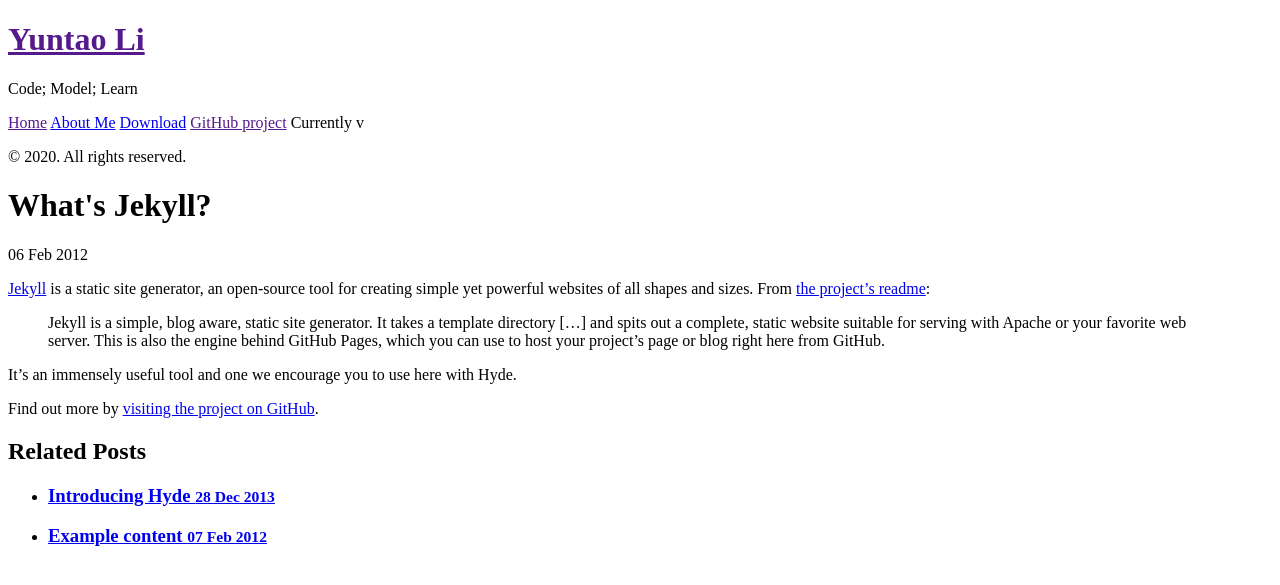
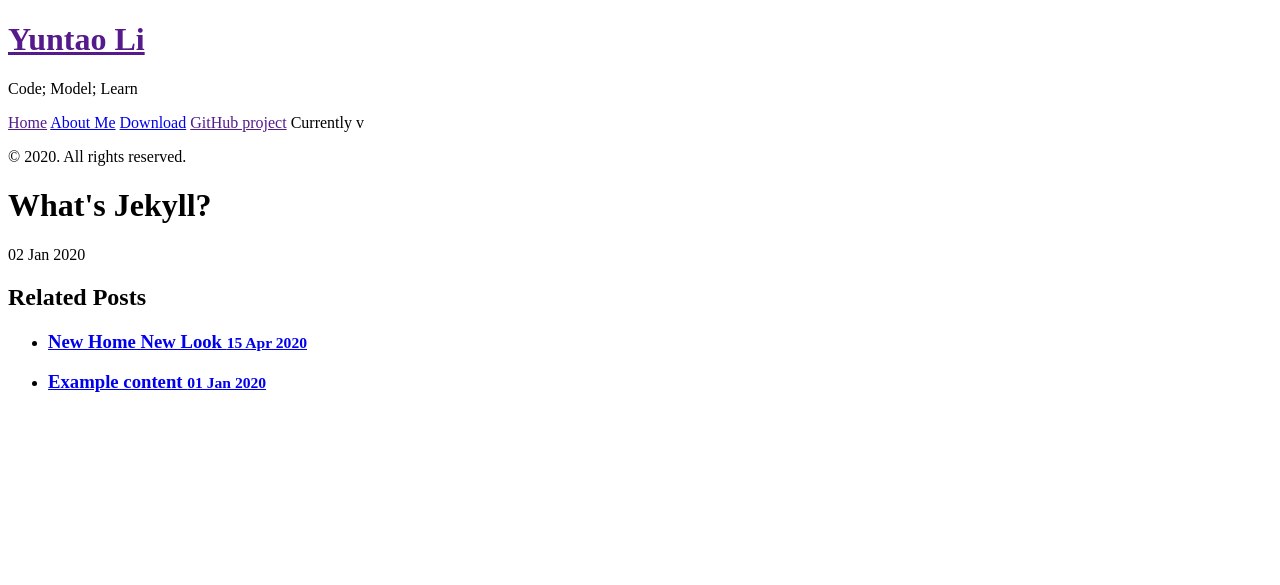
Before and after one commit to PhysCoder/PhysCoder.github.io, a Jekyll site: the page built from _posts/2020-01-02-whats-jekyll.md, in a window 1280 px wide. Shown: the top 585 px of the page. Built offline with Jekyll 4.4.1, drawn with Linux system fonts in a browser that asks for light colours.

Commit message:
update posts

```diff
--- a/_config.yml
+++ b/_config.yml
@@ -1,6 +1,6 @@
 # Dependencies
 markdown:         GFM
-highlighter:      pygments
+highlighter:      rouge
 
 # Permalinks
 permalink:        pretty
--- a/_posts/2013-12-28-introducing-hyde.md
+++ /dev/null
@@ -1,37 +0,0 @@
----
-layout: post
-title: Introducing Hyde
----
-
-Hyde is a brazen two-column [Jekyll](http://jekyllrb.com) theme that pairs a prominent sidebar with uncomplicated content. It's based on [Poole](http://getpoole.com), the Jekyll butler.
-
-### Built on Poole
-
-Poole is the Jekyll Butler, serving as an upstanding and effective foundation for Jekyll themes by [@mdo](https://twitter.com/mdo). Poole, and every theme built on it (like Hyde here) includes the following:
-
-* Complete Jekyll setup included (layouts, config, [404](/404), [RSS feed](/atom.xml), posts, and [example page](/about))
-* Mobile friendly design and development
-* Easily scalable text and component sizing with `rem` units in the CSS
-* Support for a wide gamut of HTML elements
-* Related posts (time-based, because Jekyll) below each post
-* Syntax highlighting, courtesy Pygments (the Python-based code snippet highlighter)
-
-### Hyde features
-
-In addition to the features of Poole, Hyde adds the following:
-
-* Sidebar includes support for textual modules and a dynamically generated navigation with active link support
-* Two orientations for content and sidebar, default (left sidebar) and [reverse](https://github.com/poole/lanyon#reverse-layout) (right sidebar), available via `<body>` classes
-* [Eight optional color schemes](https://github.com/poole/hyde#themes), available via `<body>` classes
-
-[Head to the readme](https://github.com/poole/hyde#readme) to learn more.
-
-### Browser support
-
-Hyde is by preference a forward-thinking project. In addition to the latest versions of Chrome, Safari (mobile and desktop), and Firefox, it is only compatible with Internet Explorer 9 and above.
-
-### Download
-
-Hyde is developed on and hosted with GitHub. Head to the <a href="https://github.com/poole/hyde">GitHub repository</a> for downloads, bug reports, and features requests.
-
-Thanks!
--- a/_posts/2012-02-06-whats-jekyll.md
+++ b/_posts/2020-01-02-whats-jekyll.md
@@ -3,10 +3,10 @@
 title: What's Jekyll?
 ---
 
-[Jekyll](http://jekyllrb.com) is a static site generator, an open-source tool for creating simple yet powerful websites of all shapes and sizes. From [the project's readme](https://github.com/mojombo/jekyll/blob/master/README.markdown):
+<!-- [Jekyll](http://jekyllrb.com) is a static site generator, an open-source tool for creating simple yet powerful websites of all shapes and sizes. From [the project's readme](https://github.com/mojombo/jekyll/blob/master/README.markdown):
 
   > Jekyll is a simple, blog aware, static site generator. It takes a template directory [...] and spits out a complete, static website suitable for serving with Apache or your favorite web server. This is also the engine behind GitHub Pages, which you can use to host your project’s page or blog right here from GitHub.
 
 It's an immensely useful tool and one we encourage you to use here with Hyde.
 
-Find out more by [visiting the project on GitHub](https://github.com/mojombo/jekyll).
+Find out more by [visiting the project on GitHub](https://github.com/mojombo/jekyll). -->
--- /dev/null
+++ b/_posts/2020-04-15-new-home-new-look.md
@@ -0,0 +1,6 @@
+---
+layout: post
+title: New Home New Look
+---
+
+Transitioning to Jekyll is an easier and smoother journey than I expected. A better home, online :)
```
Also changed, not shown: _posts/2020-01-01-example-content.md (renamed from _posts/2012-02-07-example-content.md, +3 -1 lines).
